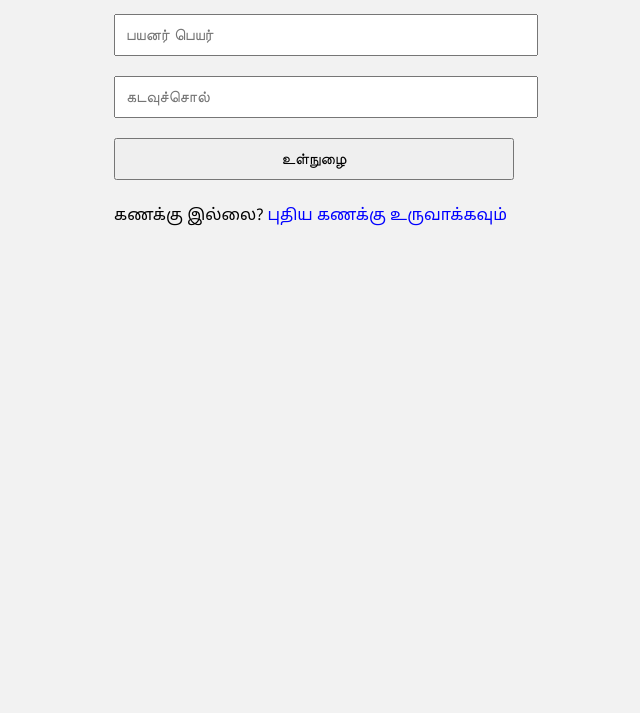
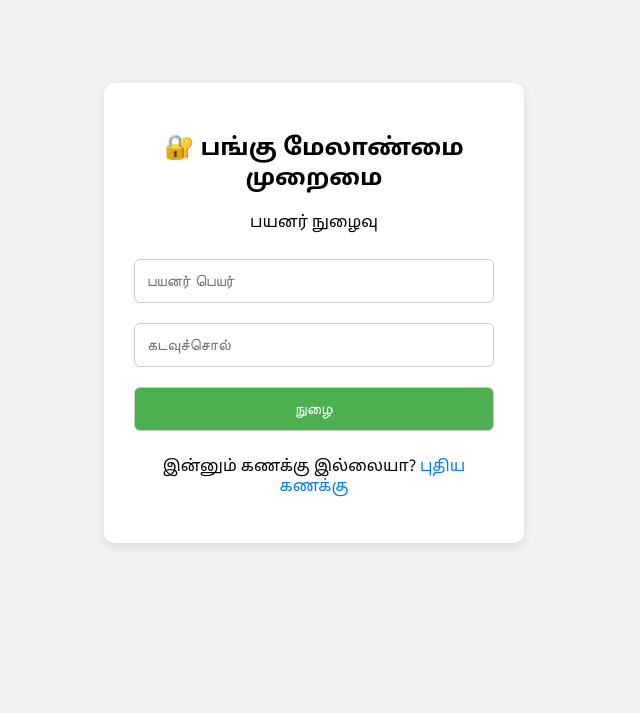
Before and after one commit to Badrergb/stock-website, a plain HTML site: page login.html in a window 1280 px wide. Shown: the part 87-800 px from the top of the page, without its empty margins (326-966 px from the left). Drawn offline with Linux system fonts and the light colour scheme.

Commit message:
Update login.html

```diff
--- a/login.html
+++ b/login.html
@@ -2,35 +2,69 @@
 <html lang="ta">
 <head>
   <meta charset="UTF-8">
-  <title>உள்நுழைவு</title>
+  <title>பங்கு மேலாண்மை நுழைவு</title>
   <style>
     body {
       font-family: 'Noto Sans Tamil', Arial, sans-serif;
-      max-width: 400px;
-      margin: auto;
-      padding: 20px;
+      display: flex;
+      justify-content: center;
+      align-items: center;
+      height: 100vh;
+      margin: 0;
       background-color: #f2f2f2;
     }
+
+    .container {
+      background: white;
+      padding: 30px;
+      border-radius: 10px;
+      box-shadow: 0 4px 10px rgba(0,0,0,0.1);
+      text-align: center;
+      width: 100%;
+      max-width: 360px;
+    }
+
     input, button {
-      padding: 10px;
+      padding: 12px;
       width: 100%;
       margin: 10px 0;
       font-size: 16px;
+      border: 1px solid #ccc;
+      border-radius: 6px;
+      box-sizing: border-box;
     }
-    a { color: blue; text-decoration: none; }
+
+    button {
+      background-color: #4CAF50;
+      color: white;
+      cursor: pointer;
+      transition: background 0.3s;
+    }
+
+    button:hover {
+      background-color: #45a049;
+    }
+
+    a {
+      color: #007bff;
+      text-decoration: none;
+    }
   </style>
 </head>
 <body>
-  <h2>🔐 உள்நுழைவு</h2>
-  <input type="text" id="username" placeholder="பயனர் பெயர்" />
-  <input type="password" id="password" placeholder="கடவுச்சொல்" />
-  <button onclick="login()">உள்நுழை</button>
-  <p>கணக்கு இல்லை? <a href="signup.html">புதிய கணக்கு உருவாக்கவும்</a></p>
+  <div class="container">
+    <h2>🔐 பங்கு மேலாண்மை முறைமை</h2>
+    <p>பயனர் நுழைவு</p>
+    <input type="text" id="username" placeholder="பயனர் பெயர்" />
+    <input type="password" id="password" placeholder="கடவுச்சொல்" />
+    <button onclick="login()">நுழை</button>
+    <p>இன்னும் கணக்கு இல்லையா? <a href="signup.html">புதிய கணக்கு</a></p>
+  </div>
 
   <script>
     function login() {
       const user = localStorage.getItem('user');
-      if (!user) return alert("❌ பயனர் இல்லை. தயவுசெய்து கணக்கை உருவாக்கவும்.");
+      if (!user) return alert("❌ கணக்கு இல்லை. முதலில் பதிவு செய்யவும்.");
 
       const data = JSON.parse(user);
       const u = document.getElementById('username').value;
```
